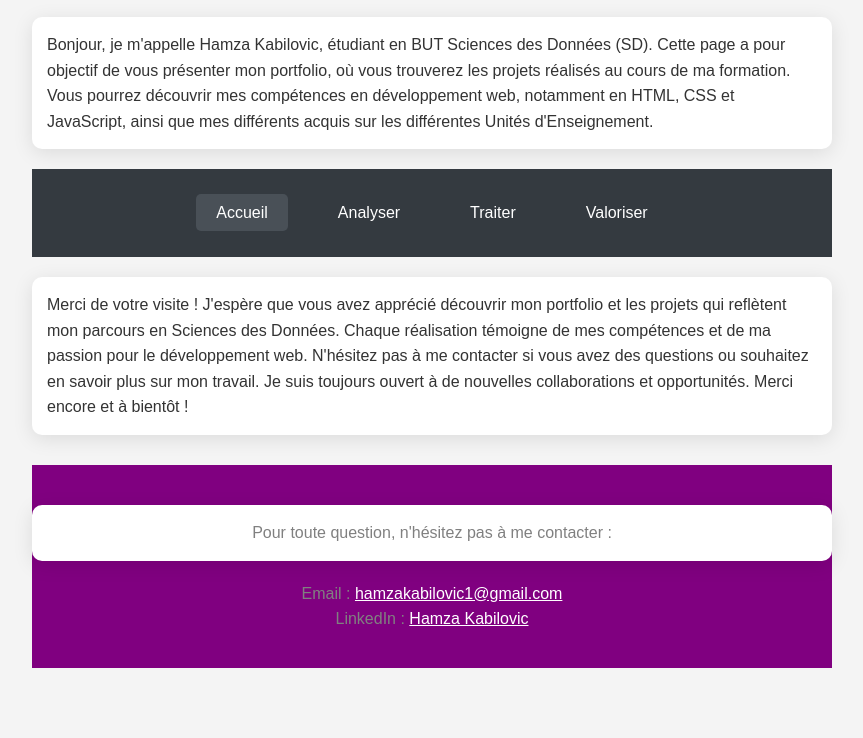
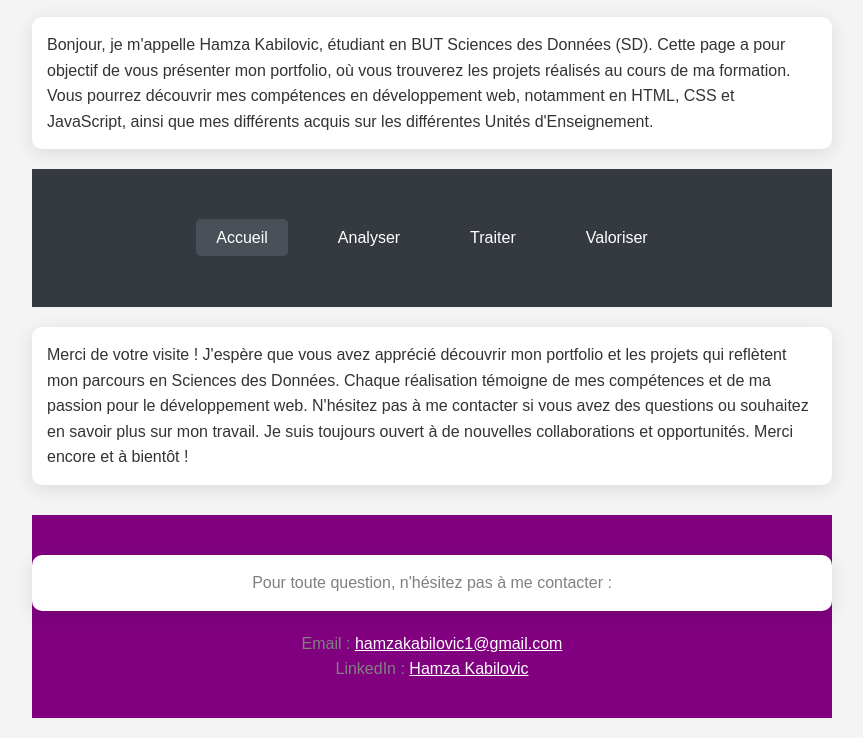
Before and after one commit to Hxxmzaa99/Hxxmzaa99.github.io, a plain HTML site: page index.html in a window 1280 px wide. Shown: the part 172-910 px from the top of the page, without its empty margins (208-1071 px from the left). Before the commit the page ends 860 px from the top, so only its background shows below. Drawn offline with Linux system fonts and the light colour scheme.

Commit message:
index1.css

```diff
--- a/CSS/index1.css
+++ b/CSS/index1.css
@@ -35,7 +35,7 @@ p {
 
 .Navigation {
     background: #343a40;
-    padding: 15px 0;
+    padding: 5% 0;
     max-width: 800px;
 }
 
```
